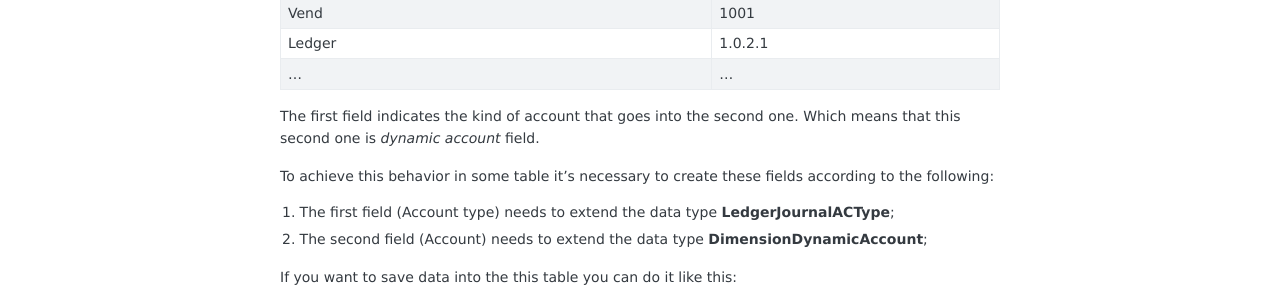
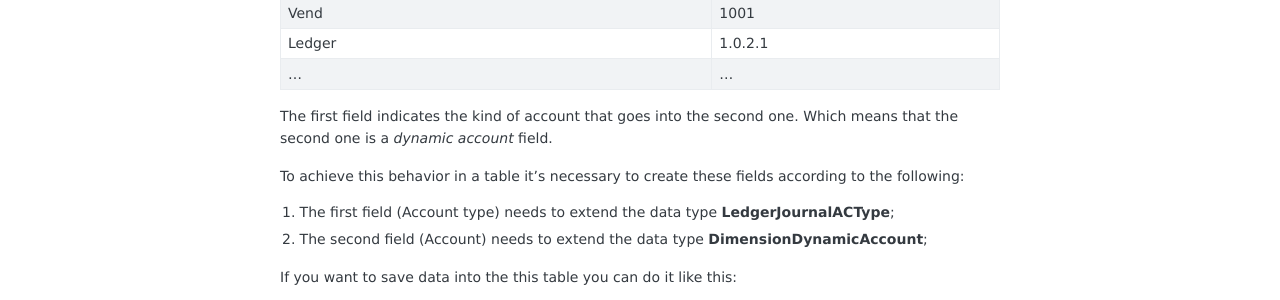
Before and after one commit to eduardomessias/eduardomessias.github.io, a Jekyll site: the page built from _posts/2019-06-18-ms-dyn-365-fo-dynamic-account-field.md, in a window 1280 px wide. Shown: the part 491-791 px from the top of the page. Built offline with Jekyll 4.4.1, drawn with Linux system fonts in a browser that asks for light colours.

Commit message:
Update 2019-06-18-ms-dyn-365-fo-dynamic-account-field.md

```diff
--- a/_posts/2019-06-18-ms-dyn-365-fo-dynamic-account-field.md
+++ b/_posts/2019-06-18-ms-dyn-365-fo-dynamic-account-field.md
@@ -20,9 +20,9 @@ Imagine a table with two fields:
 |     Ledger   | 1.0.2.1 |
 |     ...      |    ...  |
 
-The first field indicates the kind of account that goes into the second one. Which means that this second one is *dynamic account* field.
+The first field indicates the kind of account that goes into the second one. Which means that the second one is a *dynamic account* field.
 
-To achieve this behavior in some table it's necessary to create these fields according to the following:
+To achieve this behavior in a table it's necessary to create these fields according to the following:
 1. The first field (Account type) needs to extend the data type **LedgerJournalACType**;
 2. The second field (Account) needs to extend the data type **DimensionDynamicAccount**;
 
```
